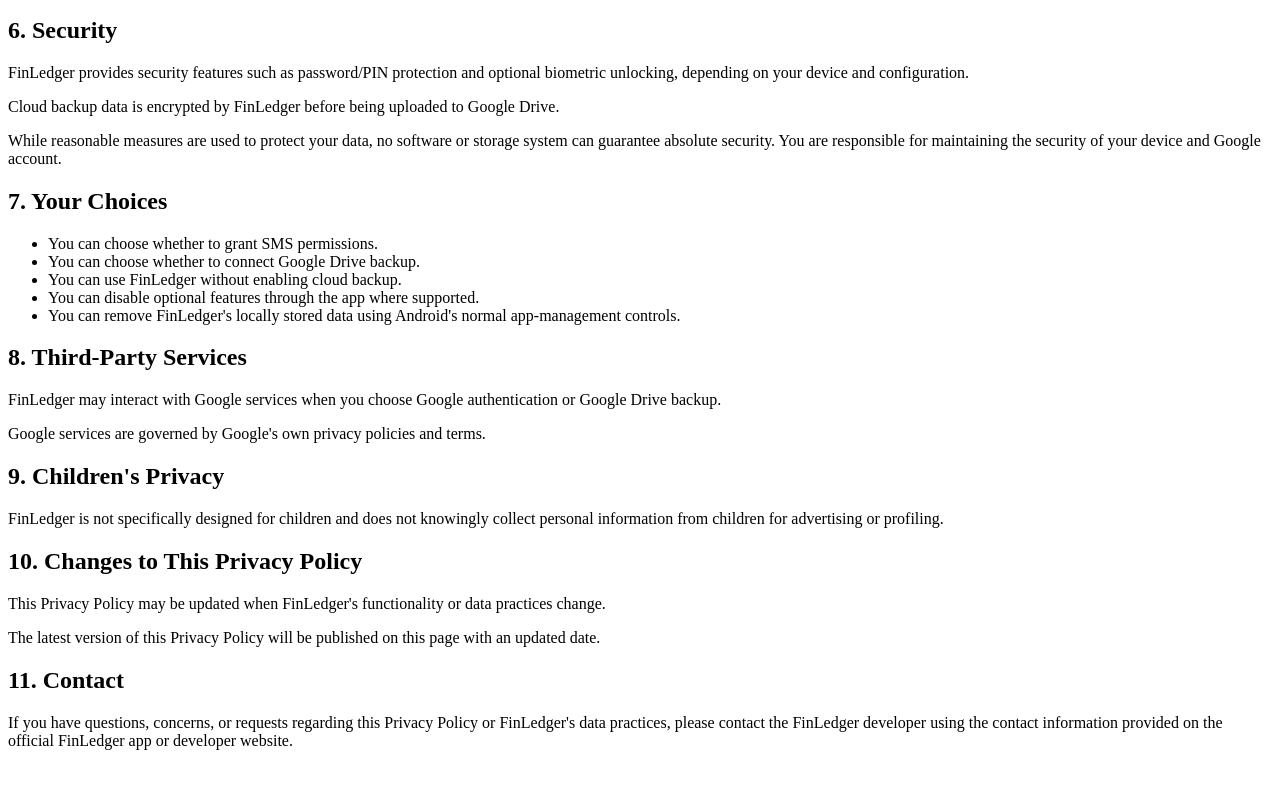
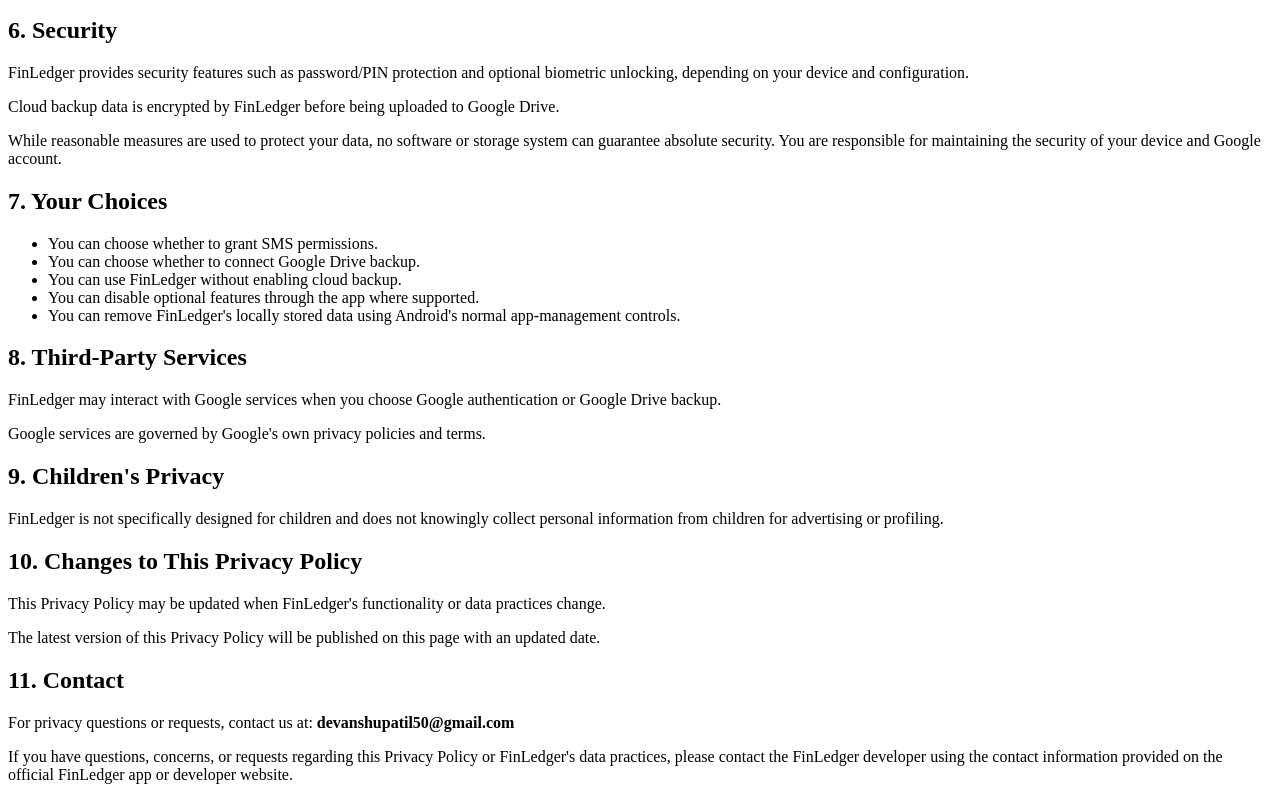
Before and after one commit to patildevanshu/finledger-policies, a plain HTML site: page index.html in a window 1280 px wide. Shown: the part 833-1633 px from the top of the page. Before the commit the page ends 1599 px from the top, so only its background shows below. Drawn offline with Linux system fonts and the light colour scheme.

Commit message:
Add contact details for privacy questions
Added contact information for privacy inquiries.

```diff
--- a/index.html
+++ b/index.html
@@ -150,6 +150,10 @@
 </p>
 
 <h2>11. Contact</h2>
+    <p>
+For privacy questions or requests, contact us at:
+<strong>devanshupatil50@gmail.com</strong>
+</p>
 
 <p>
 If you have questions, concerns, or requests regarding this Privacy Policy
```
